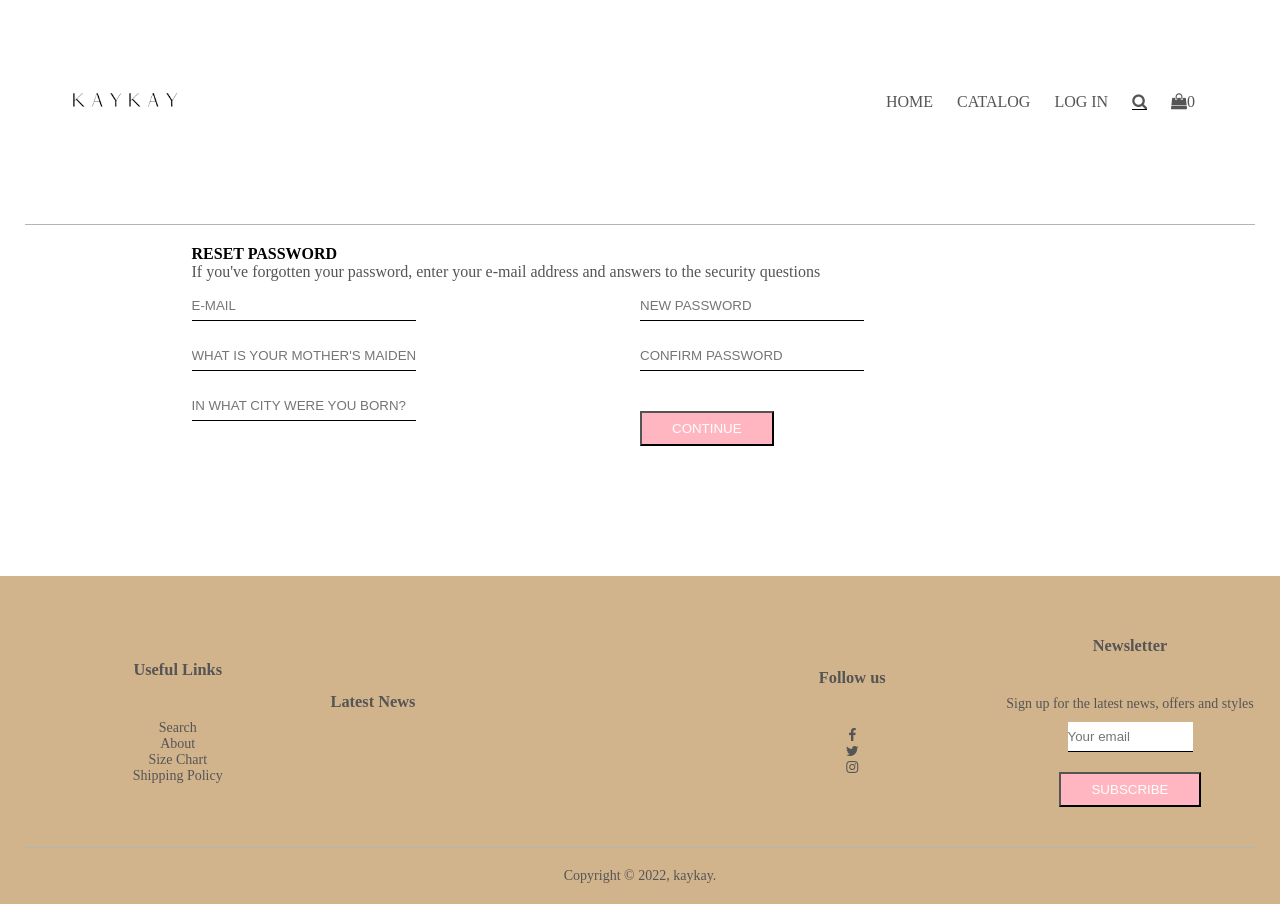
After one commit to FuadGoloba/Dynamic-Shopping-Website, a Flask app: page /passwordReset in a window 1280 px wide. The commit adds this page. Run offline with Flask 2, Linux system fonts and the light colour scheme.

Commit message:
21/04/2022

```diff
--- a/app.py
+++ b/app.py
@@ -73,6 +73,7 @@ def index():
 
         # If the account is validated
         session["user_id"] = rows[0]["id"]
+        session["first_name"] = rows[0]["first_name"]
 
         # Redirect user to website homepage
         flash("Logged in")
@@ -238,10 +239,11 @@ def removeCartItem():
 @app.route("/cart")
 def cart():
 
-    """CHECK STORE EXAMPLE ON HOW TO ADD TO CART USING SESIION """
+    """"""
 
     #id = request.args.get("id")
     # Querying the products tabe for products in the user's session cart
+
     products = db.execute("""SELECT *
                           FROM products
                           WHERE id in (?)
@@ -251,18 +253,59 @@ def cart():
     #id_qty = dict(zip(session["cart"],session["qty"]))
 
     subtotal = 0
-    # CReating a key-value pair of product id to quantity for each product queried from the products table in the db
+    # CReating a key-value pair of product id to quantity for each product queried from the products
     for product in products:
         q = str(product["id"])
         print(q)
+
         # check that the product id exists in the user's session dictionary of {id:qty}
         if q in session["cart"]:
             product["qty"] = session["cart"][q]
+
         # Calculating Total cost of each product in the cart
         product["total"] = product["price"] * int(product["qty"])
 
         # Calculating sub-total for all products in cart
         subtotal += product["total"]
+
+
+        user = db.execute("""SELECT *
+                        FROM users
+                        where id = ?""",
+                        session["user_id"])
+
+        carts = db.execute("""SELECT *
+                        FROM cart_item
+                        WHERE user_id = ?""",
+                        session["user_id"])
+        print(carts)
+
+        # Check that a logged in user session exists
+        if len(user) != 0:
+            # if user's cart is empty, or user is adding this prpoduct to cart for the first time; then insert the product to user's cart in DB
+            if len(carts) == 0 or product["id"] not in [cart["product_id"] for cart in carts]:
+                db.execute("""INSERT INTO cart_item
+                        (user_id, product_id, quantity, total)
+                        VALUES (?,?,?,?)""",
+                        user[0]["id"], product["id"], product["qty"],product["total"])
+
+            # User cart is not empty and user has products already in the cart DB, then update should the user update qty on that product
+            else:
+                db.execute("""UPDATE cart_item
+                           SET quantity = ?, total = ?
+                           WHERE user_id = ?
+                           AND product_id = ?""",
+                           product["qty"],product["total"],user[0]["id"],product["id"])
+
+            # To clear product from user's cart db if user removes product from his cart in front end
+            if product["id"] not in session["cart"]:
+                db.execute(""" DELETE
+                           FROM cart_item
+                           WHERE product_id = ?
+                           AND user_id = ?""",
+                           product["id"],user[0]["id"])
+
+
 
 
     #qty = dict(zip(session["cart"],session["qty"]))
@@ -280,31 +323,6 @@ print(cart)
 def logon():
 
     return render_template("/logon.html")
-
-@app.route("/login", methods=["GET", "POST"])
-def login():
-
-    # Forget any user_id
-    session.clear()
-
-    if request.method == "POST":
-
-        #Query database for username or password entered by customer
-        rows = db.execute("SELECT * FROM users WHERE username = ? OR WHERE email = ?", request.form.get("username"), request.form.get("email"))
-
-
-        if len(rows) != 1 or not check_password_hash(rows[0]["hash"], request.form.get("password")):
-            return apology("Username and password do not corrspond to any account at KayKay")
-
-        # If the account is validated
-        session["user_id"] = rows[0]["id"]
-
-        # Redirect user to website homepage
-        flash("Logged in")
-        return redirect("/")
-
-    else:
-        return render_template("logon.html")
 
 
 @app.route("/logout")
@@ -337,25 +355,86 @@ def register():
         phone = request.form.get("phone")
         address_1 = request.form.get("address_1")
         address_2 = request.form.get("address_2")
-        city = request.form.get("city")
-        state = request.form.get("state")
+        city = request.form.get("city").capitalize()
+        state = request.form.get("state").capitalize()
         country = request.form.get("country")
+        mom_maiden_name = request.form.get("question_1").capitalize()
+        born_city = request.form.get("question_2").capitalize()
 
         rows = db.execute("SELECT * FROM users WHERE email = ?", request.form.get("email"))
 
         error = None
         if password != request.form.get("repeat-password"):
             error = "Passwords don't match"
-            return redirect("register.html", error=error)
+            return render_template("register.html", error=error, countries=countries)
 
         if email in [row["email"] for row in rows]:
             error = "E-mail already exists"
-            return redirect("register.html", error=error)
+            return render_template("register.html", error=error,countries=countries)
+
+        # Register user into the  db
+        #try:
+        db.execute("""INSERT INTO users
+                       (hash, first_name, last_name, email, address_1, address_2, city, state, country, phone, mom_maiden_name, born_city)
+                       VALUES (?,?,?,?,?,?,?,?,?,?,?,?)""",
+                       generate_password_hash(password),first_name,last_name,email,address_1,address_2,city,state,country,phone,mom_maiden_name,born_city)
+        #except:
+        #    error = "Registration not permitted"
+        #    return render_template("register.html", error=error,countries=countries)
 
 
-        # Check if the user's input is blank or the email already exist
+        flash("Registered successfully! You may now log in with your details")
+        return redirect("/logon")
+
+    else:
+
+        return render_template("register.html",countries=countries)
+
+@app.route("/passwordReset", methods=["GET", "POST"])
+def passwordReset():
+
+    if request.method == "POST":
+
+        email = request.form.get("email")
+        mom_maiden_name = request.form.get("question_1")
+        born_city = request.form.get("question_2")
+        new_password = request.form.get("new_password")
+        confirm_password = request.form.get("confirmation")
+
+        rows = db.execute(""" SELECT *
+                         FROM users
+                         WHERE email = ?
+                         AND mom_maiden_name = ?
+                         AND born_city = ?""",
+                         email,mom_maiden_name,born_city)
+
+        # Check that the user exists in the database
+        error = None
+        if len(rows) != 1:
+            error = 'Invalid Credentials, could not reset password'
+            return render_template("logon.html",error=error)
+
+        else:
+            if new_password != confirm_password:
+                error = "Passwords don't match, could not reset password"
+                return render_template("passwordReset.html",error=error)
+
+            else:
+                # Update user;s password
+                db.execute("""UPDATE users
+                        SET hash = ?
+                        where email = ?""",
+                        generate_password_hash(new_password),email)
+
+                flash("Password Reset successful")
+                return redirect("/logon")
+
+    return render_template("passwordReset.html")
+
+@app.route("/checkout", methods = ["GET", "POST"])
+@login_required
+def checkout():
 
 
 
-
-    return render_template("register.html",countries=countries)
+    return ("checkout.html")
--- a/import_functions.py
+++ b/import_functions.py
@@ -3,6 +3,7 @@ import requests
 import urllib.parse
 
 from flask import redirect, render_template, request, session
+from functools import wraps
 
 def apology(message, code=400):
     """Render message as an apology to user.
@@ -36,7 +37,7 @@ def login_required(f):
     @wraps(f)
     def decorated_function(*args, **kwargs):
         if session.get("user_id") is None:
-            return redirect("/login")
+            return redirect("/logon")
         return f(*args, **kwargs)
     return decorated_function
 
--- a/static/CSS/style.css
+++ b/static/CSS/style.css
@@ -692,3 +692,27 @@ form input{
     margin: 15px 0;
     color: #555;
 }
+
+/* .reg-page .form-btn{
+    width: 50%;
+    float:left;
+}
+
+/* .sub-entry{
+    width: 50%;
+    float: left;
+} */
+
+.reg-page form input{
+    width:50%;
+    height:30px;
+    margin: 10px 0;
+    border: none;
+    border-bottom: 1px solid black;
+}
+
+.reg-page .col-2b
+{
+    width: 50%;
+    float: left;
+}
--- a/templates/layout.html
+++ b/templates/layout.html
@@ -24,9 +24,9 @@
                 <ul id="MenuItems">
                     <li><a href="/">HOME</a></li>
                     <li><a href="/catalog">CATALOG</a></li>
-                    <li><a href="account">{{ first_name }}</a></li>
+                    <li><a href="account">{{ session["first_name"] }}</a></li>
                     <li><a href="/search"><i class='fa fa-search'></i></a></li>
-                    <li><a href="/cart"><i class='fa fa-shopping-bag'></i></a><li>
+                    <li><a href="/cart"><i class='fa fa-shopping-bag'></i>{{ session["cart"] | length }}</a><li>
 
 
                 </ul>
@@ -36,7 +36,7 @@
                     <li><a href="/catalog">CATALOG</a></li>
                     <li><a href="/logon">LOG IN</a></li>
                     <li><a href="/search"><i class='fa fa-search'></i></a></li>
-                    <li><a href="/cart"><i class='fa fa-shopping-bag'></i></a><li>
+                    <li><a href="/cart"><i class='fa fa-shopping-bag'></i>{{ session["cart"] | length }}</a><li>
                 </ul>
                 {% endif %}
             </nav>
--- a/templates/logon.html
+++ b/templates/logon.html
@@ -27,7 +27,7 @@
                         <button type="submit" class="btn-2">LOG IN</button>
                         </p>
                         <p>
-                            <a href="">Have you forgotten your password?</a>
+                            <a href="/passwordReset">Have you forgotten your password?</a>
                         </p>
                     </form>
 
--- /dev/null
+++ b/templates/passwordReset.html
@@ -0,0 +1,44 @@
+{% extends "layout.html" %}
+
+{% block title %}
+    Password Reset
+{% endblock %}
+
+{% block main%}
+
+{% if error %}
+
+<p class=error><strong>Error:</strong>{{ error }}
+
+{% endif %}
+
+<div class="reg-page">
+    <div class="container">
+        <div class="row">
+            <!--div class="col-2b">
+                <!--img src="/static/products/Amy.jpg" width="100%"-->
+                <div class="form-btn">
+                    <span>RESET PASSWORD</span>
+                        <p>If you've forgotten your password, enter your e-mail address and answers to the security questions</p>
+
+
+                <form action="/passwordReset" method="post">
+                    <div class="col-2b">
+                    <input type="text" name="email" placeholder="E-MAIL" required>
+                    <input type="text" name="question_1" placeholder="WHAT IS YOUR MOTHER'S MAIDEN NAME?" required>
+                    <input type="text" name="question_2" placeholder="IN WHAT CITY WERE YOU BORN?" required>
+                    </div>
+                    <div class="col-2b">
+                        <input type="password" name="new_password" placeholder="NEW PASSWORD" required>
+                        <input type="password" name="confirmation" placeholder="CONFIRM PASSWORD" required>
+                        <p><button type="submit" class="btn-2">CONTINUE</button></p>
+                    </div>
+                </form>
+
+                </div>
+            </div>
+        </div>
+    </div>
+</div>
+
+{% endblock %}
```
Also changed, not shown: create_db.py (+4 -3 lines), templates/changePassword.html (added, +42 -0 lines), templates/register.html (+14 -9 lines), E-commerce.db, 2 other files.
